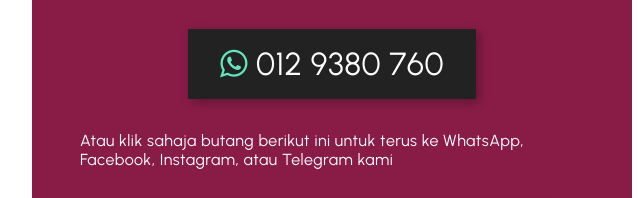
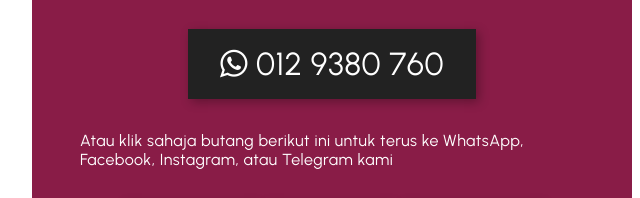
Before and after one commit to zulhilmisharifuddin/solehahsufi, a plain HTML site: page index.html in a window 1280 px wide. Shown: the part 328-526 px from the top of the page, 308-948 px from the left. Drawn offline with nearby package versions, Linux system fonts and the light colour scheme; no server answers.

Commit message:
whatsapp icon colour

```diff
--- a/index.html
+++ b/index.html
@@ -37,7 +37,7 @@
 
         <div class="center" style="margin: 2em 0em;">
 
-            <a style="font-size: 2em;" class="button" href="https://wa.me/60129380760?text=Solehah+Sufi" target="_blank" title="Nombor WhatsApp Solehah Sufi"><i class="fa fa-brands fa-whatsapp" style="color: #63E6BE;"></i> 012 9380 760</a>
+            <a style="font-size: 2em;" class="button" href="https://wa.me/60129380760?text=Solehah+Sufi" target="_blank" title="Nombor WhatsApp Solehah Sufi"><i class="fa fa-brands fa-whatsapp"></i> 012 9380 760</a>
 
         </div>
 
```
